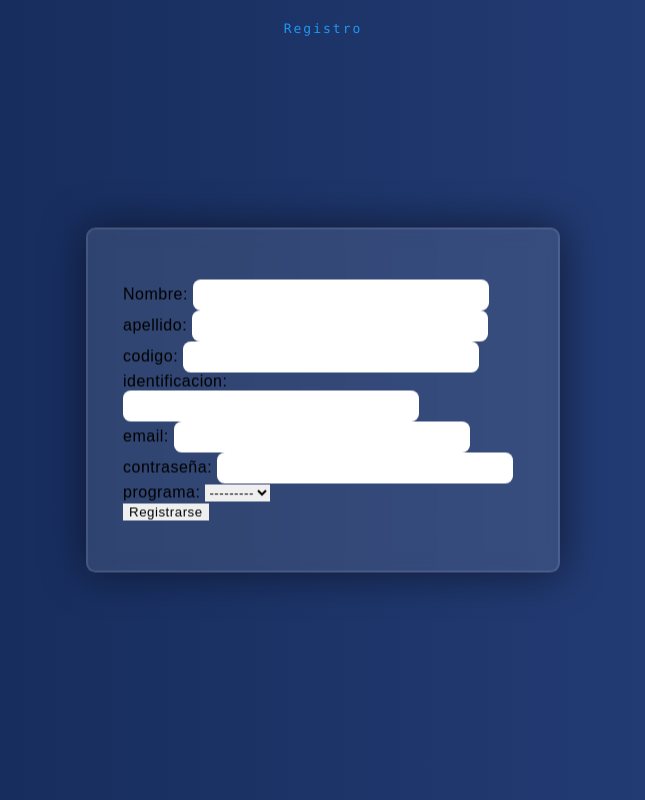
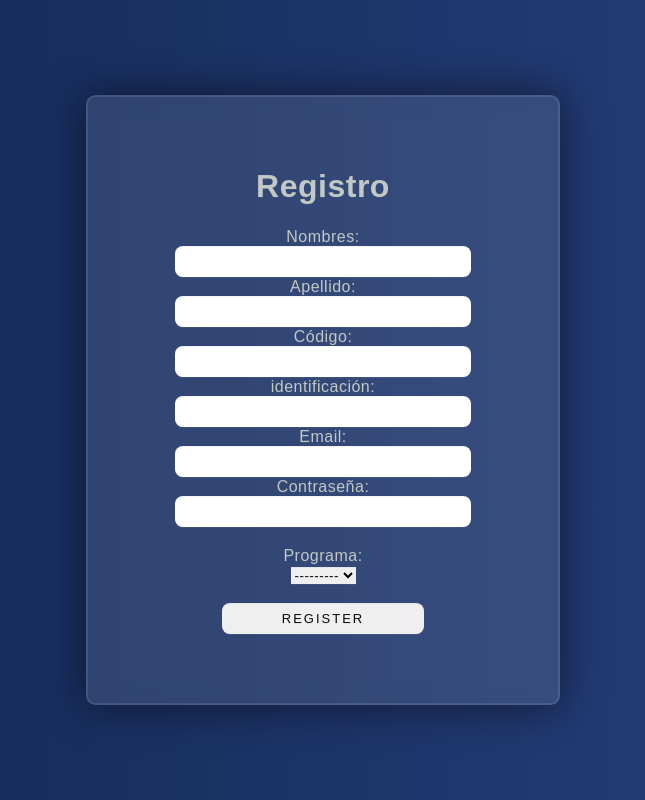
Before and after one commit to CarlosBurgos1609/BiciParqueadero, a Django app: page /parqueadero/register in a window 1280 px wide. Shown: the whole page, without its empty margins (317-962 px from the left). Run offline with Django 5.2, Linux system fonts and the light colour scheme; data that the repository does not hold is empty.

Commit message:
Register

```diff
--- a/parqueadero/templates/estilo/estilo.css
+++ b/parqueadero/templates/estilo/estilo.css
@@ -112,6 +112,7 @@ p {
 }
 
 form {
+    color: #FFFFE4B5;
     height: 520xp;
     width: 400px;
     background-color: rgba(255, 255, 255, 0.1);
@@ -120,19 +121,21 @@ form {
     top: 50%;
     left: 50%;
     border-radius: .6em;
-    backdrop-filter:blur(10px);
+    backdrop-filter: blur(10px);
     border: 2px solid rgba(255, 255, 255, 0.1);
     box-shadow: 0 0 40px rgba(8, 7, 16, 0.6);
     padding: 50px 35px;
 }
-form *{
-    font-family: 'popins',sans-serif;
-    color:-webkit-linear-gradient(to right, #c2e59c, #64b3f4);
+
+form * {
+    font-family: 'popins', sans-serif;
+    color: -webkit-linear-gradient(to right, #c2e59c, #64b3f4);
     color: linear-gradient(to right, #c2e59c, #64b3f4);
     letter-spacing: 0.5px;
     outline: none;
     border: none;
 }
+
 .input-submit {
     position: relative;
     display: inline-block;
@@ -161,11 +164,37 @@ input-submit:hover {
     transition-delay: 0.4s;
 }
 
-font{
+font {
     color: #FFFFE4B5
 }
-img{
+
+img {
     margin: 10px;
     border: 80px;
     border-radius: 70px 70px;
 }
+
+h1 {
+    color: #FFFFE4B5;
+}
+
+form.id_programa {
+    position: relative;
+    display: inline-block;
+    padding: 8px 60px;
+    color: #072a47;
+    text-transform: capitalize;
+    Letter-spacing: 2px;
+    text-decoration: none;
+    font-size: 13px;
+    overflow: hidden;
+    transition: 0.2s;
+    border-radius: .6em;
+}
+
+form.id_programa:hover {
+    color: #255784;
+    background: #2196f3;
+    box-shadow: 0 0 10px #2196f3, 0 0 40px #2196f3, 0 0 80px #2196f3;
+    transition-delay: 0.4s;
+}
--- a/parqueadero/templates/parqueadero/register.html
+++ b/parqueadero/templates/parqueadero/register.html
@@ -10,15 +10,30 @@
     <link rel="shortcut icon" href='{% static "img/logo1.png" %}' type="image/x-icon">
     <link type = 'text/css' rel="stylesheet" href='{% static "estilo/estilo.css" %}'>
 </head>
+<body>
+    <center>
 
-<body>
-    <p>Registro</p>
-    <form method="post">
+        <form method="post">
+            <h1>Registro</h1>
+            {% csrf_token %}
+            <label> Nombres:</label><br>
+            {{form.nombre}}<br>
+            <label> Apellido:</label><br>
+            {{form.apellido}}<br>
+            <label> Código:</label><br>
+            {{form.codigo}}<br>
+            <label> identificación:</label><br>
+            {{form.identificacion}}<br>
+            <label> Email:</label><br>
+            {{form.email}}<br>
+            <label> Contraseña:</label><br>
+            {{form.password}}<br><br>
+            <label> Programa:</label><br>
+            {{form.id_programa}}<br><br>
 
-    {% csrf_token %}
-    {{form}}
-    <button> Registrarse</button>
-    </form>
+            <input href ="home" type="submit" value="REGISTER" class="input-submit" required><br><br>
+        </form>
+    </center>
 
     <!-- <h1>
         <center>
```
